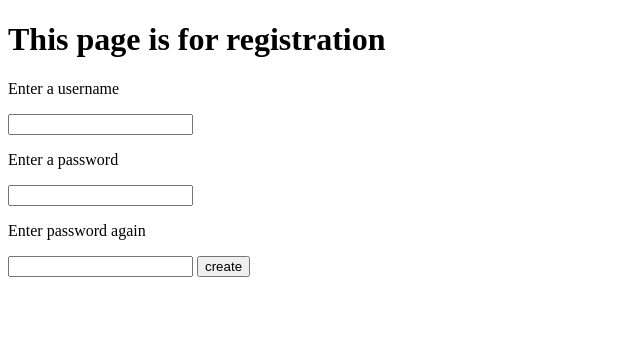
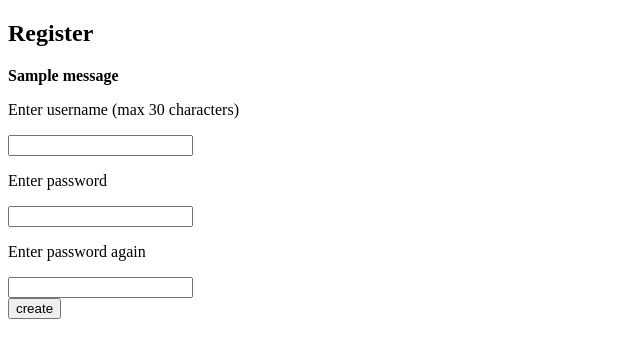
Before and after one commit to hyvarinen-o/Flashcards, a Flask app: page /register in a window 1280 px wide. Shown: the top 358 px of the page, without its empty margins (0-640 px from the left). Run offline with Flask 3, Linux system fonts and the light colour scheme; one stand-in notice (Sample message) is shown.

Commit message:
improve registration

```diff
--- a/app.py
+++ b/app.py
@@ -1,6 +1,7 @@
 import datetime
 from flask import Flask
-from flask import redirect, render_template, request, abort, session
+from flask import redirect, render_template, request, abort
+from flask import session, flash
 from werkzeug.security import generate_password_hash
 import decks, users
 import config
@@ -17,27 +18,32 @@ def index():
     deck_list = decks.get_decks()
     return render_template("index.html", deck_list=deck_list)
 
-@app.route("/register")
+
+
+@app.route("/register", methods=["POST", "GET"])
 def register():
-    return render_template("register.html")
+    if request.method == "GET":
+        return render_template("register.html", filled={})
 
-@app.route("/create", methods=["POST"])
-def create():
-    username = request.form["username"]
-    password1 = request.form["password1"]
-    password2 = request.form["password2"]
-    if password1 != password2:
-        return "Error, passwords don't match"
+    if request.method == "POST":
+        username = request.form["username"]
+        password1 = request.form["password1"]
+        password2 = request.form["password2"]
+        if password1 != password2:
+            flash("ERROR: passwords must match")
+            filled = {"username": username}
+            return render_template("register.html", filled=filled)
 
-    password_hash = generate_password_hash(password1)
-    date = datetime.datetime.now().date()
-    result = users.create_user(username, password_hash, date)
-    if not result:
-        return "Username taken"
+        password_hash = generate_password_hash(password1)
+        date = datetime.datetime.now().date()
+        result = users.create_user(username, password_hash, date)
+        if not result:
+            flash("ERROR: Username taken")
+            return render_template("register.html", filled={})
 
-    session["username"] = username
-    session["user_id"] = result
-    return redirect("/")
+        session["username"] = username
+        session["user_id"] = result
+        return redirect("/")
 
 @app.route("/login_page")
 def login_page():
--- a/templates/register.html
+++ b/templates/register.html
@@ -4,14 +4,18 @@
 </head>
 
 <body>
-    <h1>This page is for registration</h1>
-    <form action="/create", method="post">
-        <p>Enter a username</p>
-        <input type="text" name="username" required maxlenght="100"/>
-        <p>Enter a password</p>
+    <h2><b>Register</b></h2>
+    {% for message in get_flashed_messages() %}
+    <p><b>{{ message }}</b></p>
+    {% endfor %}
+    <form action="/register", method="post">
+        <p>Enter username (max 30 characters)</p>
+        <input type="text" name="username" required maxlenght="30" value="{{ filled.username }}"/>
+        <p>Enter password</p>
         <input type="text" name="password1" required maxlenght="200"/>
         <p>Enter password again</p>
         <input type="text" name="password2" required maxlength="200"/>
+        <br>
         <input type="submit" value="create" />
     </form>
 </body>
```
